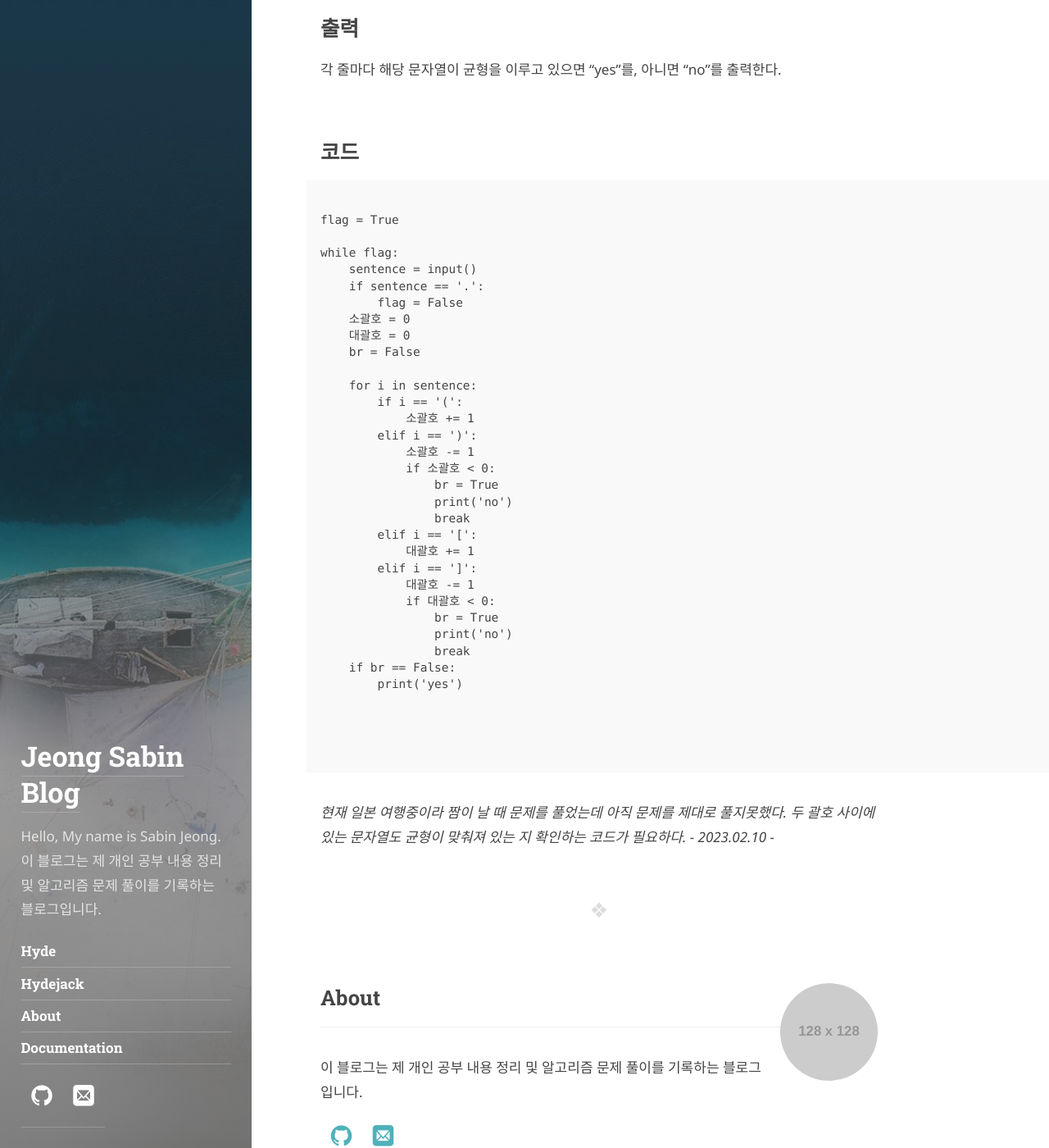
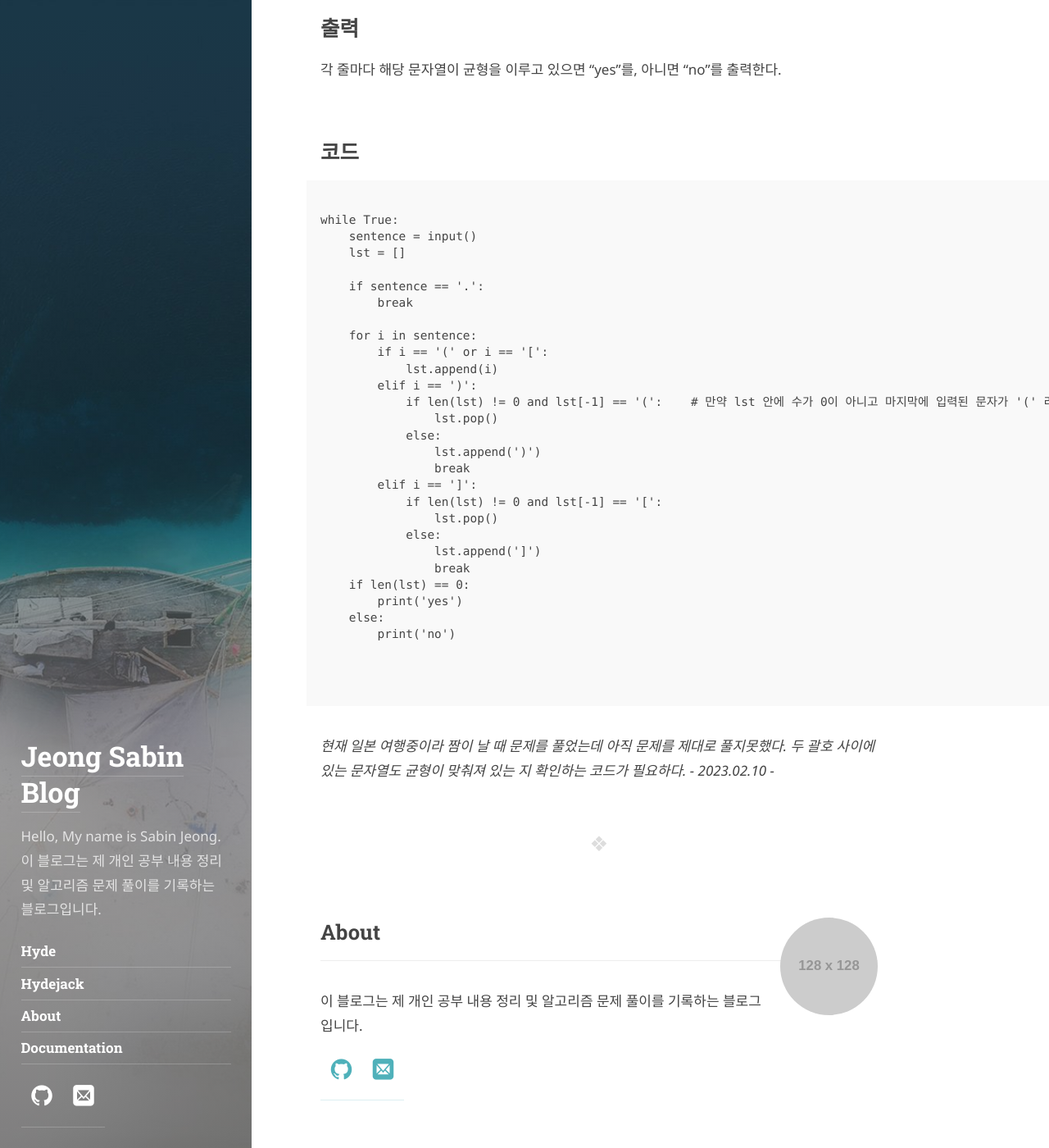
Before and after one commit to JeongSabin/JeongSabin.github.io, a Jekyll site: the page built from _posts/2023-02-10-(백준)-균형잡힌세상-.md, in a window 1280 px wide and 1400 px high, scrolled down 1086 px. Shown: the whole window at 82% size. Built offline with Jekyll 4.4.1, drawn with Linux system fonts in a browser that asks for light colours; some web fonts are replaced; some of the changed text lies outside the part shown.

Commit message:
열번째, 열한번째 게시글 수정

```diff
--- a/_posts/2023-02-10-(백준)-균형잡힌세상-.md
+++ b/_posts/2023-02-10-(백준)-균형잡힌세상-.md
@@ -30,36 +30,32 @@ tags: [hydejack]
 ## 코드
 <pre>
 <code>
-flag = True
+while True:
+    sentence = input()
+    lst = []
 
-while flag:
-    sentence = input()
     if sentence == '.':
-        flag = False
-    소괄호 = 0
-    대괄호 = 0
-    br = False
+        break
 
     for i in sentence:
-        if i == '(':
-            소괄호 += 1
+        if i == '(' or i == '[':
+            lst.append(i)
         elif i == ')':
-            소괄호 -= 1
-            if 소괄호 < 0:
-                br = True
-                print('no')
+            if len(lst) != 0 and lst[-1] == '(':    # 만약 lst 안에 수가 0이 아니고 마지막에 입력된 문자가 '(' 라면 lst.pop 시행 (최종적으로 lst 의 수가 0개라면 'yes' 입력)
+                lst.pop()
+            else:
+                lst.append(')')
                 break
-        elif i == '[':
-            대괄호 += 1
         elif i == ']':
-            대괄호 -= 1
-            if 대괄호 < 0:
-                br = True
-                print('no')
+            if len(lst) != 0 and lst[-1] == '[':
+                lst.pop()
+            else:
+                lst.append(']')
                 break
-    if br == False:
+    if len(lst) == 0:
         print('yes')
-
+    else:
+        print('no')
 
 
 </code>
```
Also changed, not shown: other parts of _posts/2023-02-10-(백준)-균형잡힌세상-.md (+2 -2 lines), _posts/2023-02-05-(백준)-막대기-.md (+1 -1 lines).
